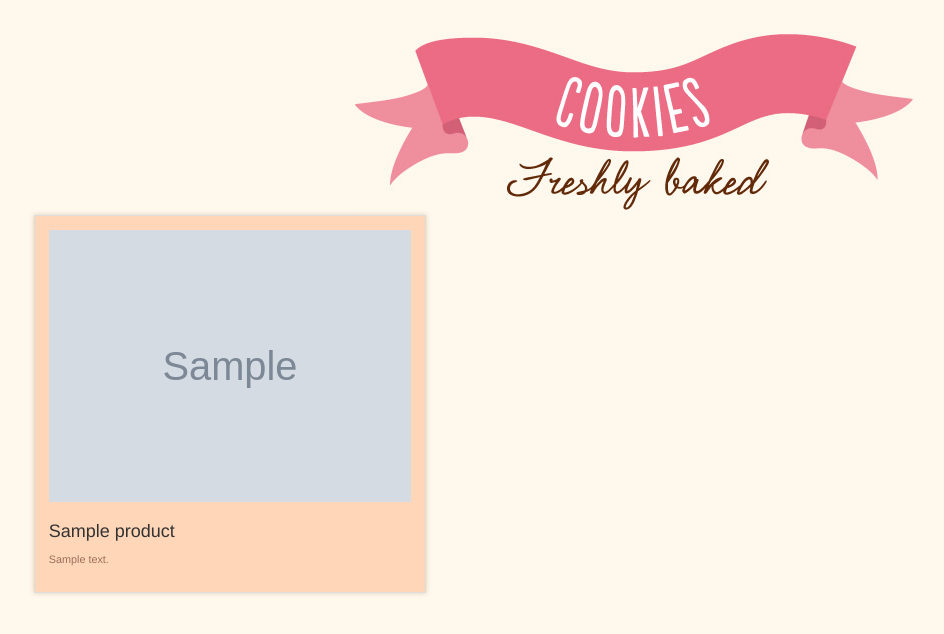
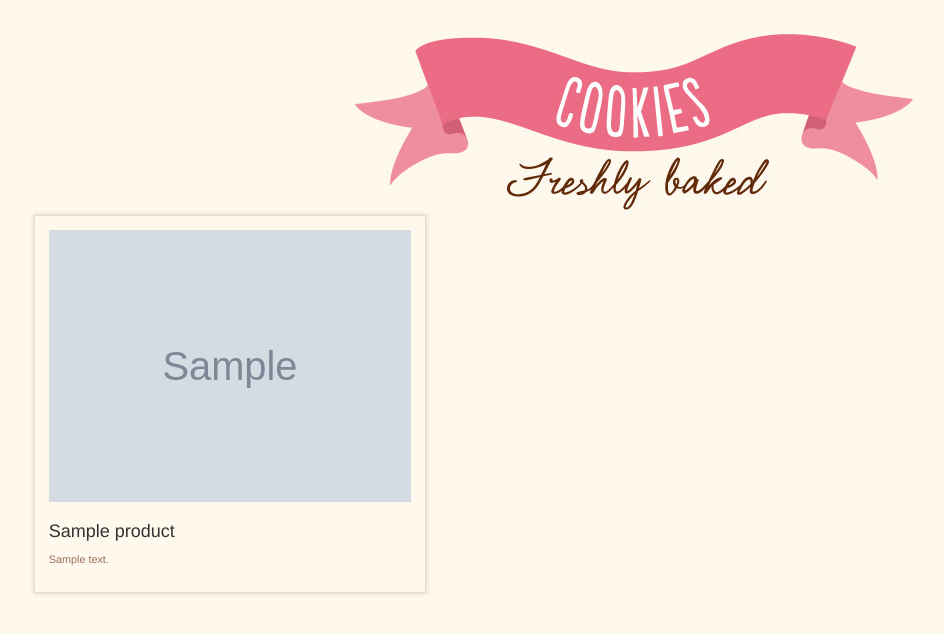
Before and after one commit to Semenyshyn/kika_cookies, a Django app: a page that uses templates/main.html in a window 1280 px wide. Shown: the part 102-736 px from the top of the page, without its empty margins (6-950 px from the left). Run offline with Django 3.2, Linux system fonts and the light colour scheme; tables that the repository leaves empty hold one stand-in row (values such as "Sample post"); grey boxes marked "Sample" are stand-in pictures; some libraries are stand-ins or nearby versions.

Commit message:
commit 1.1.6

```diff
--- a/requirements.txt
+++ b/requirements.txt
@@ -1,3 +1,4 @@
+whitenoise
 attrs==16.2.0
 cffi==1.9.1
 constantly==15.1.0
--- a/static/mystyle.css
+++ b/static/mystyle.css
@@ -40,7 +40,7 @@ ul.rig li {
 	display: inline-block;
 	padding: 14px;
 	margin: 0 0 2.5% 2.5%;
-	background: #ffd6b7;
+	background: #fff8ed;
 	border: 1px solid #ddd;
 	font-size: 1.2rem;
 	vertical-align: top;
```
Also changed, not shown: kika/wsgi.py (+4 -3 lines).
